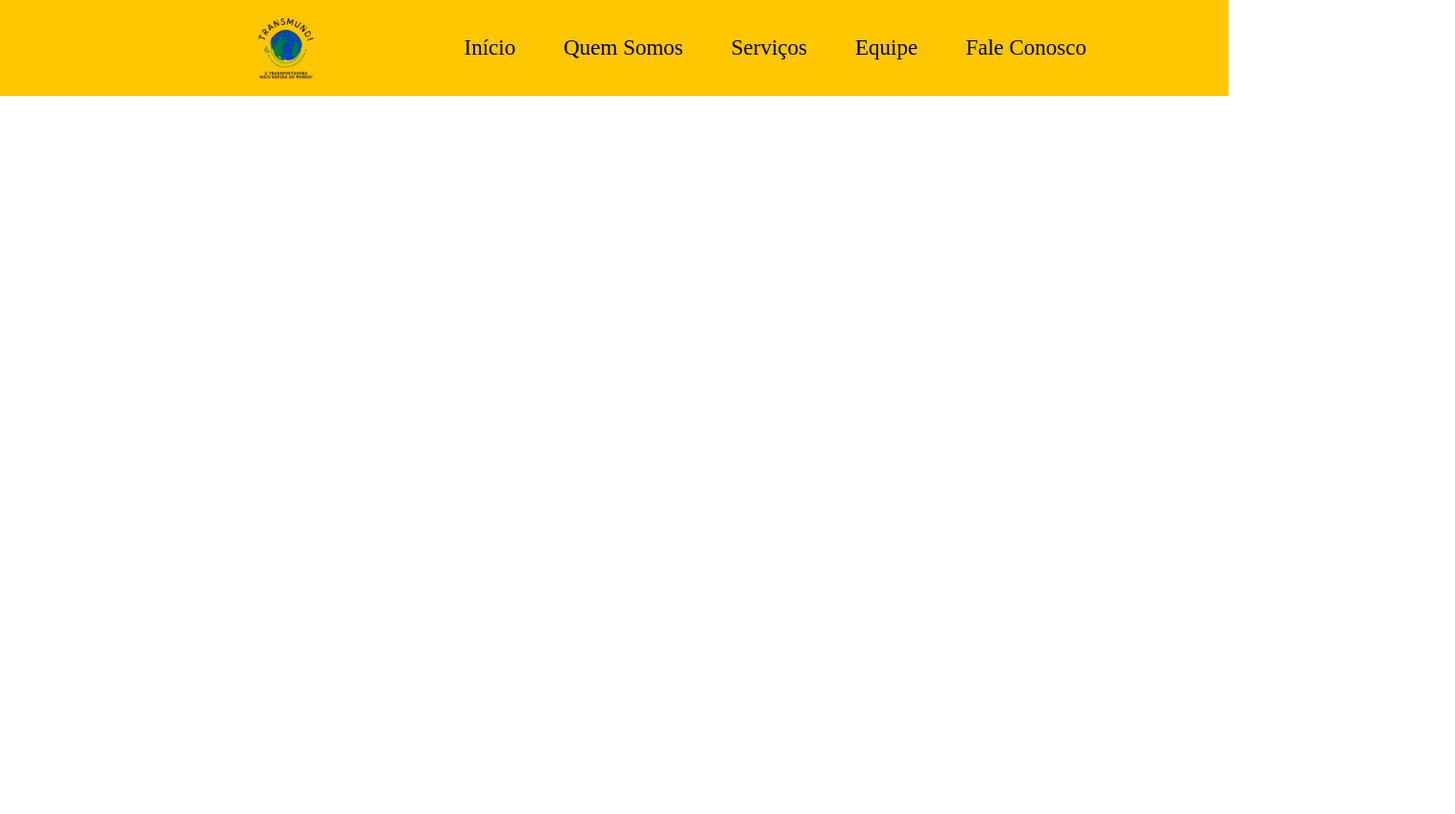
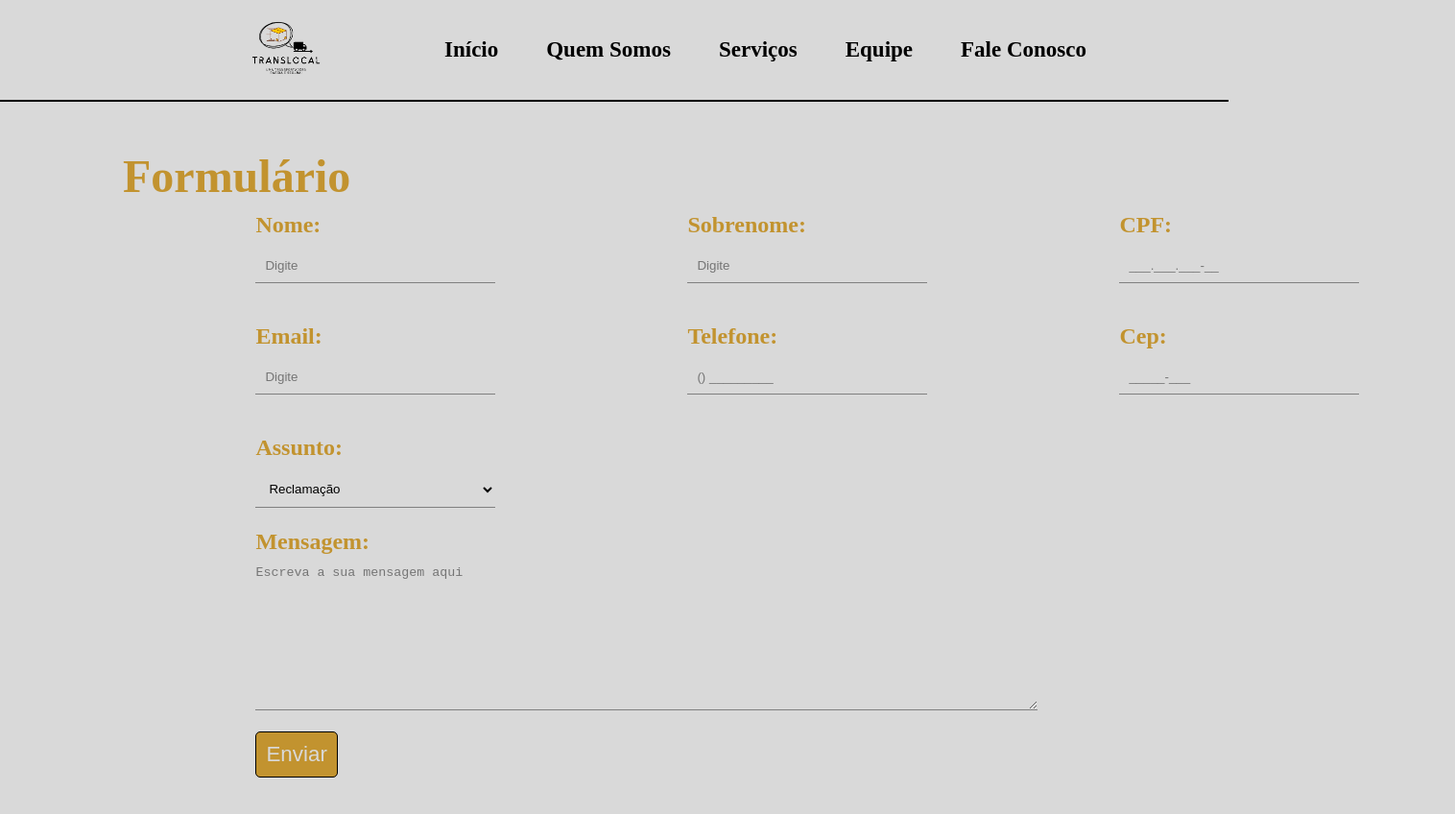
Before and after one commit to Naufra1/TransLocal, a plain HTML site: page TransMundi/contato.html in a window 1280 px wide. Shown: the whole page at 96% size, 1516 px wide, since content can reach past the window. Before the commit the page ends 800 px from the top, so only its background shows below. Drawn offline with Linux system fonts and the light colour scheme.

Commit message:
Add files via upload

```diff
--- a/TransMundi/contato.html
+++ b/TransMundi/contato.html
@@ -9,27 +9,75 @@
     <link rel="stylesheet" href="css/header.css">
     <link rel="stylesheet" href="css/contato.css">
 </head>
+
 <body>
     <header class="header">
         <nav>
-            <img src="imagens/Logo - TransMundi.jpeg" alt="Logo: TransMundi">
+            <figure>
+                <img src="imagens/NovaLogo.jpg" alt="Logo: TransLocal">
+            </figure>
             <ul class="menu">
-            <a href="index.html"><li>Início</li></a>
-            <a href="quem.html"><li>Quem Somos</li></a>
-            <a href="servicos.html"><li>Serviços</li></a>
-            <a href="equipe.html"><li>Equipe</li></a>
-            <a href="contato.html"><li>Fale Conosco</li></a>
+                <a href="index.html"><li>Início</li></a>
+                <a href="quem.html"><li>Quem Somos</li></a>
+                <a href="servicos.html"><li>Serviços</li></a>
+                <a href="equipe.html"><li>Equipe</li></a>
+                <a href="contato.html"><li>Fale Conosco</li></a>
             </ul>
         </nav>
     </header>
 
     <main>
+        <h1>Formulário</h1>
+        <!--Começo do formulário-->
+            <form action="POST" id="formCont">
+                <div class="ns">
+                    <div class="nome">
+                        <label for="nome">Nome:</label>
+                        <input type="text" name="nome_usuario" id="nome" placeholder="Digite" >
+                    </div>
+                    <div class="sobrenome">
+                        <label for="sobrenome">Sobrenome:</label>
+                        <input type="text" name="sobrenome" id="sobrenome" placeholder="Digite" >
+                    </div>
+                    <div class="cpf">
+                            <label for="cpf">CPF:</label>
+                            <input type="text" inputmode="numeric" name="cpf" id="cpf" placeholder="___.___.___-__"  minlength="11" maxlength="15">
+                        </div>
+                </div>
 
+                <div class="fc">
+                    <div class="email">
+                        <label for="email">Email:</label>
+                        <input type="email" name="email_usuario" id="email" placeholder="Digite" >
+                    </div>
+                    <div class="cel">
+                        <label for="cel">Telefone:</label>
+                        <input type="tel" name="cel_usuario" id="tel" placeholder="() _________"  minlength="11" maxlength="14">
+                    </div>
+                    <div class="endereco">
+                        <label for="cep">Cep:</label>
+                        <input type="text" name="cep" id="cep" inputmode="numeric" placeholder="_____-___"  minlength="8" maxlength="8">
+                    </div>
+                </div>
+                <div class="assunto">
+                    <label for="assunto">Assunto:</label>
+                    <select name="assunto" id="assunto" >
+                        <option value="rc">Reclamação</option>
+                        <option value="dv">Dúvidas</option>
+                        <option value="rt">Rastreamento de carga</option>
+                        <option value="out">Outro</option>
+                    </select>
+                </div>
+                <div class="mensagem">
+                    <label for="mensagem">Mensagem:</label>
+                    <textarea name="mensagem_usuario" id="mensagem" placeholder="Escreva a sua mensagem aqui" rows="10" cols="100"></textarea>
+                </div>
+                <div class="botao">
+                    <button type="submit" id="botao" onclick="test()">Enviar</button>
+                </div>
+            </form>
     </main>
-
-    <footer>
-
-    </footer>
+    <script src="java/Intcontato.js"></script>
 </body>
 
 </html>
--- a/TransMundi/css/contato.css
+++ b/TransMundi/css/contato.css
@@ -0,0 +1,76 @@
+body{
+    background-color: #d9d9d9;
+    color: #c2932f;
+    font-weight: bold;
+}
+
+main{
+    display: flex;
+    flex-direction: column;
+    position: relative;
+    align-items: flex-start;
+}
+
+h1{
+    display: block;
+    position: relative;
+    margin-bottom: 10px;
+    top: 50px;
+    left: 10%;
+    font-size: 3rem;
+}
+
+form{
+    display: flex;
+    flex-direction: column;
+    position: relative;
+    align-items: flex-start;
+    left: 3%;
+    margin: 3% 10%;
+    line-height: 50px;
+    align-content: center;
+}
+
+input, select{
+    width: 250px;
+    margin-bottom: 10px;
+    padding: 10px;
+    border: none;
+    border-bottom: 1px solid gray;
+    background-color: #d9d9d9;
+    display: block;
+}
+
+textarea{
+    display: block;
+    margin-bottom: 20px;
+    border: none;
+    border-bottom: 1px solid gray;
+    background-color: #d9d9d9;
+}
+
+.ns, .fc{
+    display: flex;
+    position: relative;
+    margin-bottom: 20px;
+}
+
+.nome, .sobrenome, .cpf, .email, .cel, .endereco, .assunto, .mensagem, .botao{
+    margin: 0 100px;
+    font-size: 1.5rem;
+}
+
+button{
+    padding: 10px;
+    font-size: 1.4rem;
+    border-radius: 5px;
+    border: 1px solid black;
+    background: #c2932f;
+    color: #d9d9d9;
+
+}
+
+button:hover{
+    transition: 0.2s;
+    transform: scale(1.1);
+}
--- a/TransMundi/css/header.css
+++ b/TransMundi/css/header.css
@@ -4,6 +4,7 @@
     box-sizing: border-box;
     scroll-behavior: smooth;
     scroll-padding-top: 3.5rem;
+    list-style: none;
 }
 
 body{
@@ -14,9 +15,10 @@ body{
 .header{
     display: flex;
     align-items: center;
+    border-bottom: 2px solid black;
 }
 
-nav img{
+figure img{
     width: 100px;
     margin-left: 120px;
     border-radius: 100%;
@@ -29,7 +31,7 @@ nav{
     width: 100%;
     margin: 0;
     padding: 0px 10%;
-    background-color: #ffc700;
+    background-color: #d9d9d9;
 }
 
 .menu{
@@ -48,3 +50,9 @@ nav{
     text-decoration: none;
     color: black;
 }
+
+.menu a:hover {
+    transition: 0.3s;
+    transform: scale(1.2);
+    color: #c2932f;
+}
--- a/TransMundi/css/quemsomos.css
+++ b/TransMundi/css/quemsomos.css
@@ -0,0 +1,45 @@
+main{
+    display: flex;
+    position: relative;
+    align-items: center;
+    justify-content: space-evenly;
+}
+
+body{
+    background-color: #d9d9d9;
+    color: #c2932f;
+    font-weight: bold;
+}
+
+h1{
+    font-size: 3rem;
+}
+
+.quem-h1{
+    display: block;
+    position: relative;
+    top: -170px;
+
+}
+
+.quem-cont{
+    display: flex;
+    flex-direction: column;
+    position: relative;
+    height: 500px;
+    margin-left: 5%;
+    justify-content: space-evenly;
+}
+
+.quem-texto{
+    display: block;
+    position: relative;
+    top: -15%;
+    width: 800px;
+    font-size: 1.5rem;
+}
+
+.quem-img{
+    display: block;
+    margin-right: 100px;
+}
--- a/TransMundi/css/servicos.css
+++ b/TransMundi/css/servicos.css
@@ -1,51 +1,38 @@
-button.slick-prev {
-    font-size: 0px;
-    border: none;
-    width: 28px;
-    height: 51px;
-    z-index: 9;
-    background-color: transparent;
-    position: absolute;
-    background-image: url("../imagens/coisa.png");
-    top: 45%;
-    left: 5%;
-}
-button.slick-next {
-    font-size: 0px;
-    border: none;
-    width: 28px;
-    height: 51px;
-    z-index: 9;
-    background-color: transparent;
-    position: absolute;
-    background-image: url('../imagens/coisa2.png');
-    top: 45%;
-    left: 95%;
-}
-.slick-slide {
-    width: 100%;
-
-}
-ul.slick-dots li {
-    display: inline-block;
-    font-size: 0px;
-    border: none;
-    border-radius: 50%;
-    width: 20px;
-    height: 20px;
-
-}
-ul.slick-dots li.slick-active {
-    background-color: transparent;
+body{
+    background-color: #d9d9d9;
+    color: #c2932f;
+    font-weight: bold;
 
 }
 
-.servicos003 {
-    margin: 100px;
-    width: 4rem;
+.area{
+    display: flex;
+    justify-content: space-evenly;
+}
+
+.cont_serv{
+    display: flex;
+    flex-direction: column;
+    margin-left: 3%;
+    margin-right: 3%;
+    width: 100vw;
+}
+
+.img_serv img{
+    width: 520px;
+    height: 250px;
     position: relative;
-    border: 1px solid black;
+
 }
-.test {
-    border: 1px solid blue;
+
+.texto_serv{
+    display: block;
+    position: relative;
+    width: 520px;
+    padding-left: 2%;
+
 }
+
+.texto_serv h3{
+    margin-bottom: 10px;
+}
--- a/TransMundi/java/Intcontato.js
+++ b/TransMundi/java/Intcontato.js
@@ -0,0 +1,78 @@
+const formulario = document.querySelector("#formCont");
+
+function test(){
+    formulario.onsubmit = event => {
+
+        var nome = document.querySelector("#nome").value
+        //Validar o Input nome
+        if (nome === ""){
+        event.preventDefault()
+        alert("Erro: digite o seu nome.")
+        return
+        }
+
+        var sobrenome = document.querySelector("#sobrenome").value
+        //Validar o Input sobrenome
+        if (sobrenome === ""){
+        event.preventDefault()
+        alert("Erro: digite o seu sobrenome.")
+        return
+        }
+
+        var cpf = document.querySelector("#cpf").value
+        //Validar o Input cpf
+        if (cpf === ""){
+        event.preventDefault()
+        alert("Erro: digite o seu cpf.")
+        return
+        }
+
+        var cep = document.querySelector("#cep").value
+        //Validar o Input cep
+        if (cep === ""){
+        event.preventDefault()
+        alert("Erro: digite o seu cep.")
+        return
+        }
+
+        var email = document.querySelector("#email").value
+        //Validar o Input email
+        if (email === ""){
+        event.preventDefault()
+        alert("Erro: digite o seu email.")
+        return
+        }
+
+        var tel = document.querySelector("#tel").value
+        //Validar o Input tel
+        if (tel === ""){
+        event.preventDefault()
+        alert("Erro: digite o seu telefone.")
+        return
+        }
+
+        var mensagem = document.querySelector("#mensagem").value
+        //Validar o Input msg
+        if (mensagem === ""){
+        event.preventDefault()
+        alert("Erro: digite uma mensagem")
+        return
+        }
+
+        var assunto = document.querySelector("#assunto").value
+        //Validar o Input assunto
+        if (assunto === ""){
+        event.preventDefault()
+        alert("Erro: escolha um assunto.")
+        return
+        } else{
+            document.getElementById("msgErro")
+
+        }
+
+        //Mensagem de Envio Concluido.
+        var pegarElemento = document.getElementById("#botao");
+        alert("Seu foi enviado com sucesso.")
+        event.preventDefault();
+        }
+}
```
Also changed, not shown: TransMundi/equipe.html (+3 -5 lines), TransMundi/index.html (+3 -5 lines), TransMundi/java/Intservicos.js (deleted, +0 -7 lines), TransMundi/quem.html (+18 -5 lines), TransMundi/servicos.html (+33 -11 lines), TransMundi/imagens/ENTREGA1 (1).png (added), TransMundi/imagens/ENTREGA1.jfif (added), TransMundi/imagens/ENTREGA2.png (added), TransMundi/imagens/ENTRGA3.jfif (added), TransMundi/imagens/NovaLogo.jpg (added), TransMundi/imagens/entrgas4.jfif (added).
